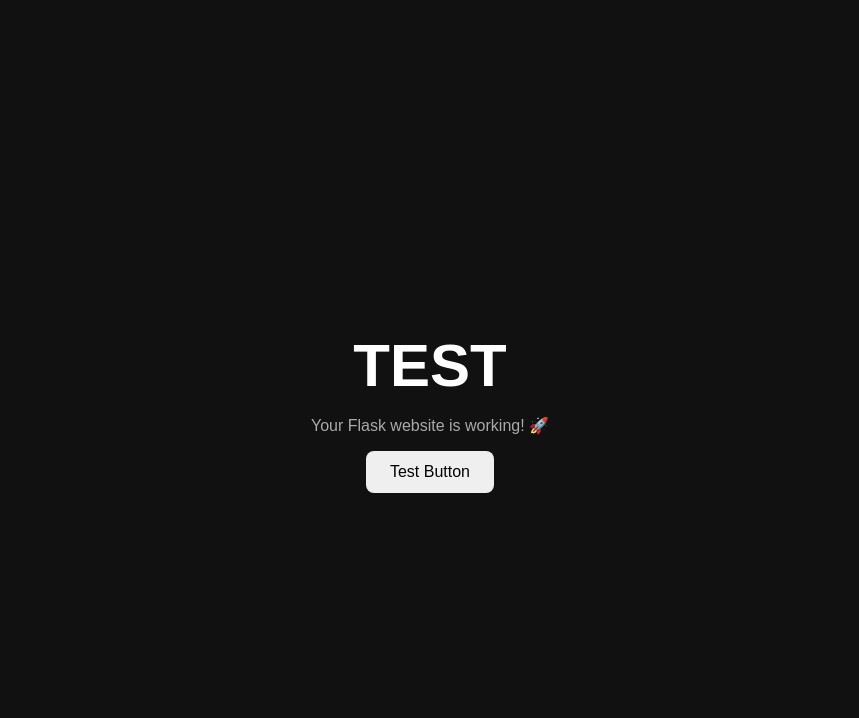
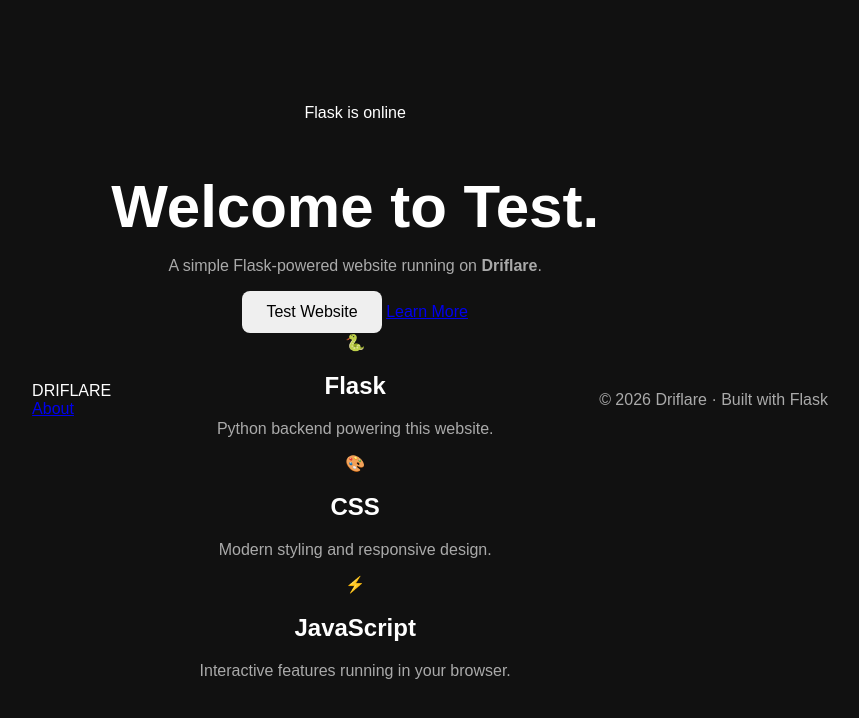
Before and after one commit to trueshako/verse, a Python web app: template templates/index.html in a window 1280 px wide. Shown: the top 718 px of the page, without its empty margins (210-1069 px from the left). Run offline with Jinja, Linux system fonts and the light colour scheme; the template is opened without the code that fills it, so the values that code supplies are empty.

Commit message:
Update index.html

```diff
--- a/templates/index.html
+++ b/templates/index.html
@@ -3,6 +3,7 @@
 <head>
     <meta charset="UTF-8">
     <meta name="viewport" content="width=device-width, initial-scale=1.0">
+
     <title>Test | Driflare</title>
 
     <link rel="stylesheet" href="{{ url_for('static', filename='style.css') }}">
@@ -10,14 +11,81 @@
 
 <body>
 
+    <nav class="navbar">
+        <div class="logo">DRIFLARE</div>
+
+        <a href="#about" class="nav-link">About</a>
+    </nav>
+
     <main>
-        <h1>TEST</h1>
-        <p>Your Flask website is working! 🚀</p>
 
-        <button onclick="testButton()">Test Button</button>
+        <section class="hero">
 
-        <p id="message"></p>
+            <div class="badge">
+                <span class="dot"></span>
+                Flask is online
+            </div>
+
+            <h1>
+                Welcome to
+                <span>Test.</span>
+            </h1>
+
+            <p class="description">
+                A simple Flask-powered website running on
+                <strong>Driflare</strong>.
+            </p>
+
+            <div class="buttons">
+                <button id="testButton" class="primary-btn">
+                    Test Website
+                </button>
+
+                <a href="#about" class="secondary-btn">
+                    Learn More
+                </a>
+            </div>
+
+            <div id="message" class="message"></div>
+
+        </section>
+
+
+        <section id="about" class="about">
+
+            <div class="card">
+                <div class="icon">🐍</div>
+                <h2>Flask</h2>
+                <p>
+                    Python backend powering this website.
+                </p>
+            </div>
+
+            <div class="card">
+                <div class="icon">🎨</div>
+                <h2>CSS</h2>
+                <p>
+                    Modern styling and responsive design.
+                </p>
+            </div>
+
+            <div class="card">
+                <div class="icon">⚡</div>
+                <h2>JavaScript</h2>
+                <p>
+                    Interactive features running in your browser.
+                </p>
+            </div>
+
+        </section>
+
     </main>
+
+
+    <footer>
+        <p>© 2026 Driflare · Built with Flask</p>
+    </footer>
+
 
     <script src="{{ url_for('static', filename='script.js') }}"></script>
 
```
